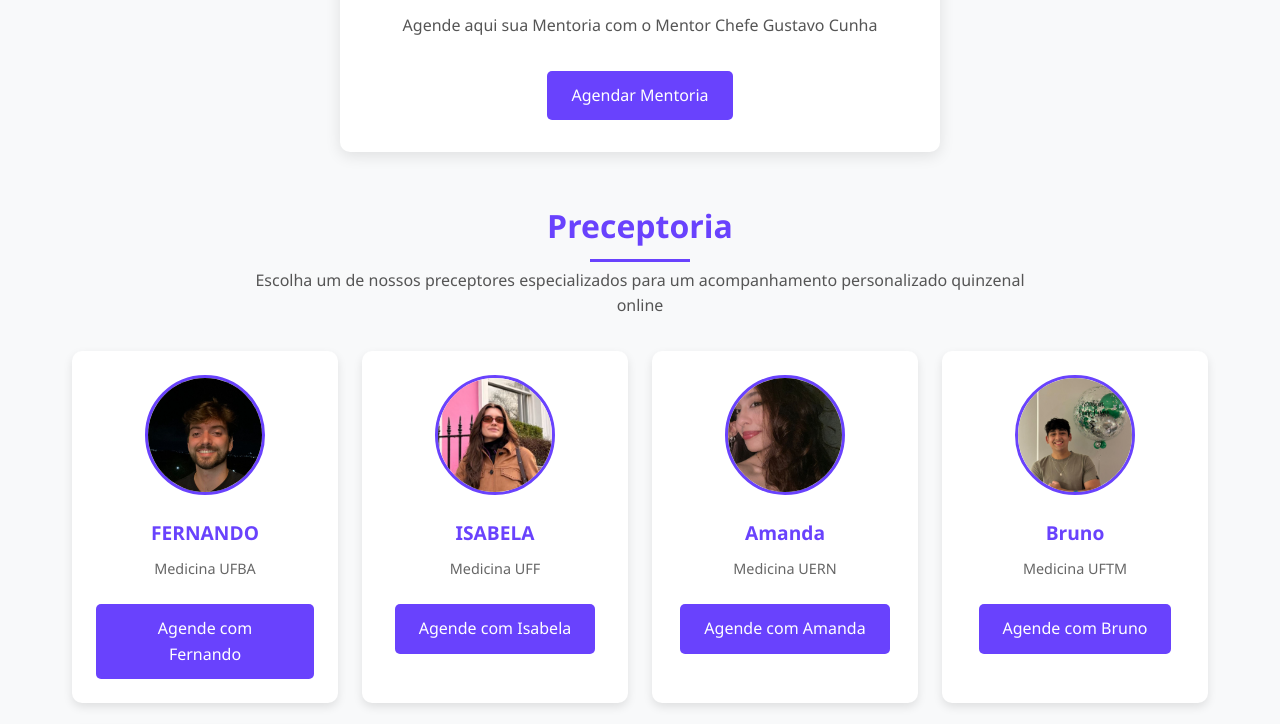
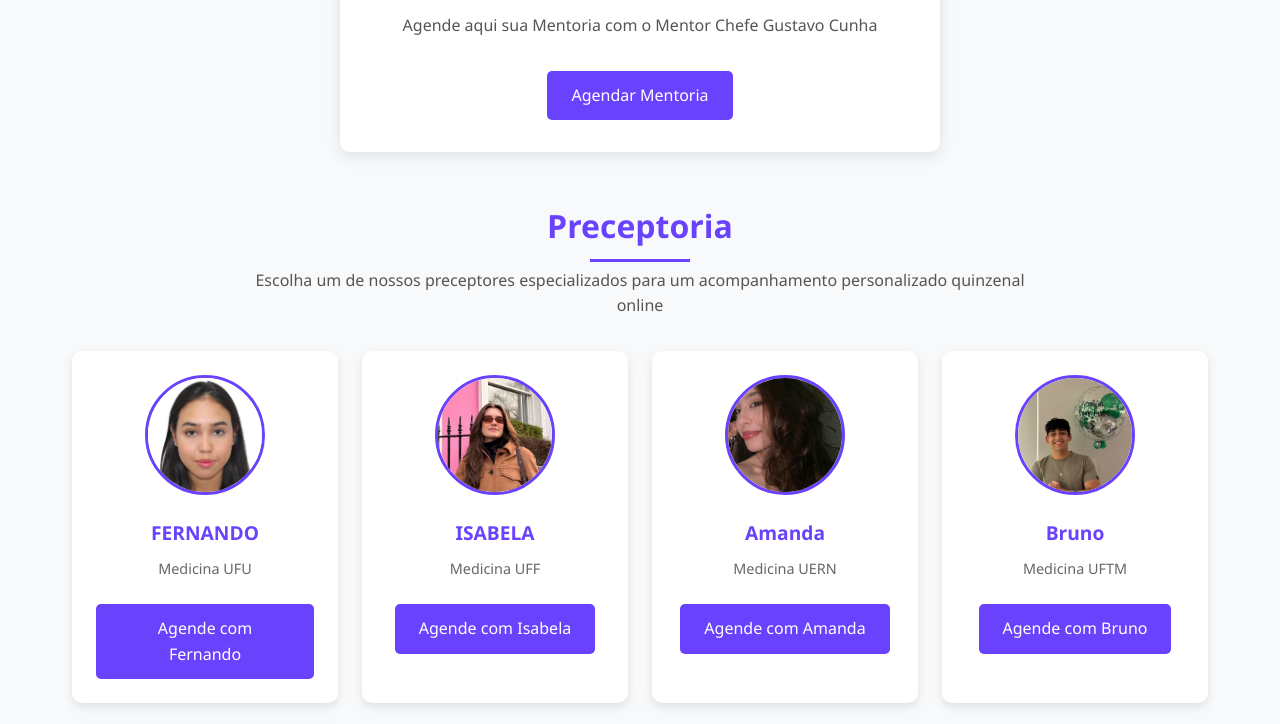
Before and after one commit to gustavocunha1993/Mentorias_e_Preceptorias_i9, a website: page index.html in a window 1280 px wide. Shown: the part 510-1234 px from the top of the page. Drawn offline with Linux system fonts and the light colour scheme.

Commit message:
commit 6

```diff
--- a/index.html
+++ b/index.html
@@ -43,14 +43,14 @@
 
             <div class="preceptors">
                 <div class="preceptor">
-                    <img src="FERNANDO.jpeg" alt="Foto de FERNANDO" class="profile-img">
+                    <img src="MARIARITA.jpeg" alt="Foto de Maria Rita" class="profile-img">
                     <h3>FERNANDO</h3>
-                    <p>Medicina UFBA</p>
+                    <p>Medicina UFU</p>
                     <a href="https://calendly.com/fernandomentoriai9/30min" class="schedule-btn">Agende com Fernando</a>
                 </div>
 
                 <div class="preceptor">
-                    <img src="ISABELA.png" alt="Foto de ISABELA" class="profile-img">
+                    <img src="ISABELA.png" alt="Foto de Isabela" class="profile-img">
                     <h3>ISABELA</h3>
                     <p>Medicina UFF</p>
                     <a href="https://calendly.com/isamevieira/30min" class="schedule-btn">Agende com Isabela</a>
```
Also changed, not shown: MARIARITA.jpeg (added).
